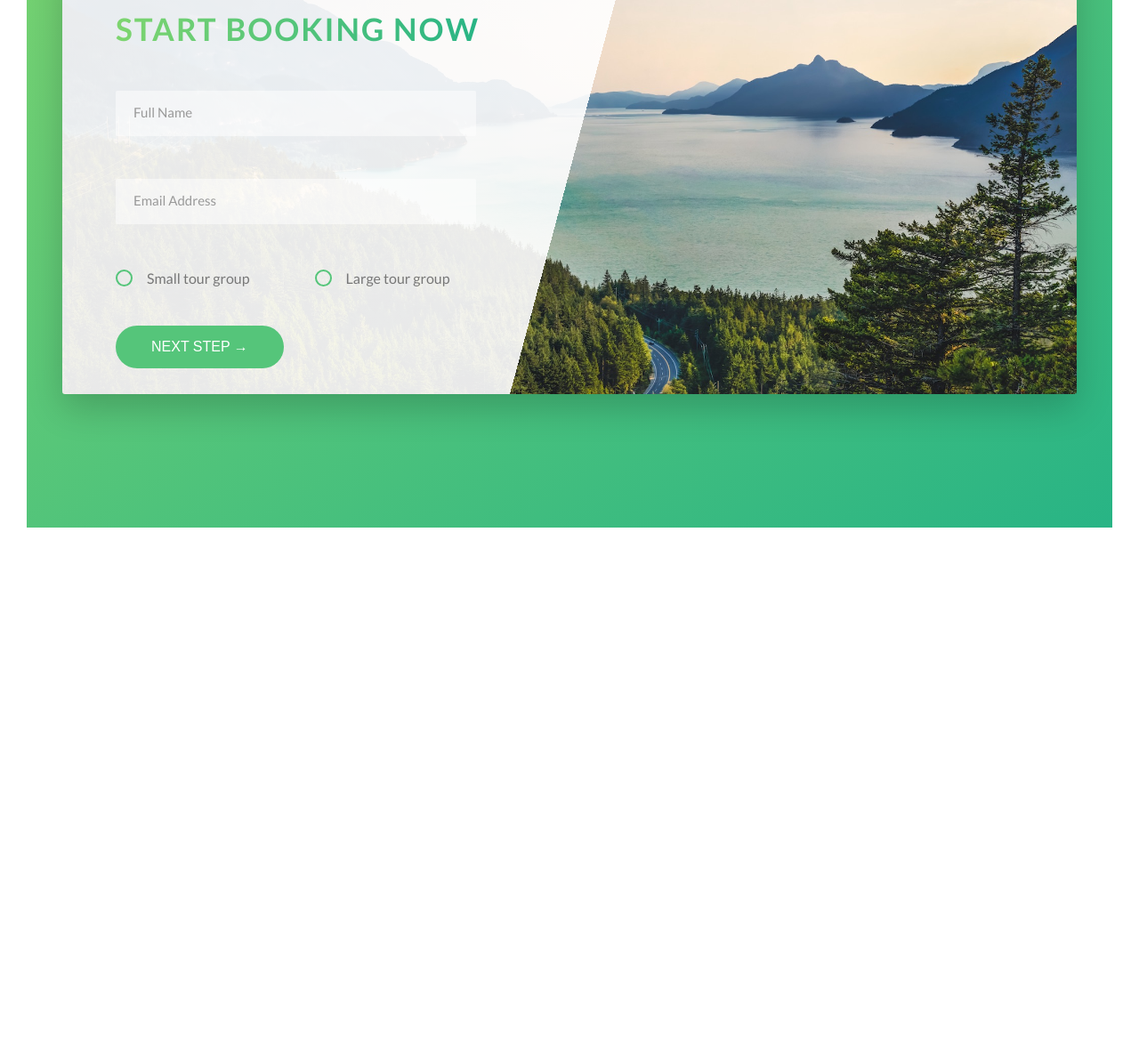
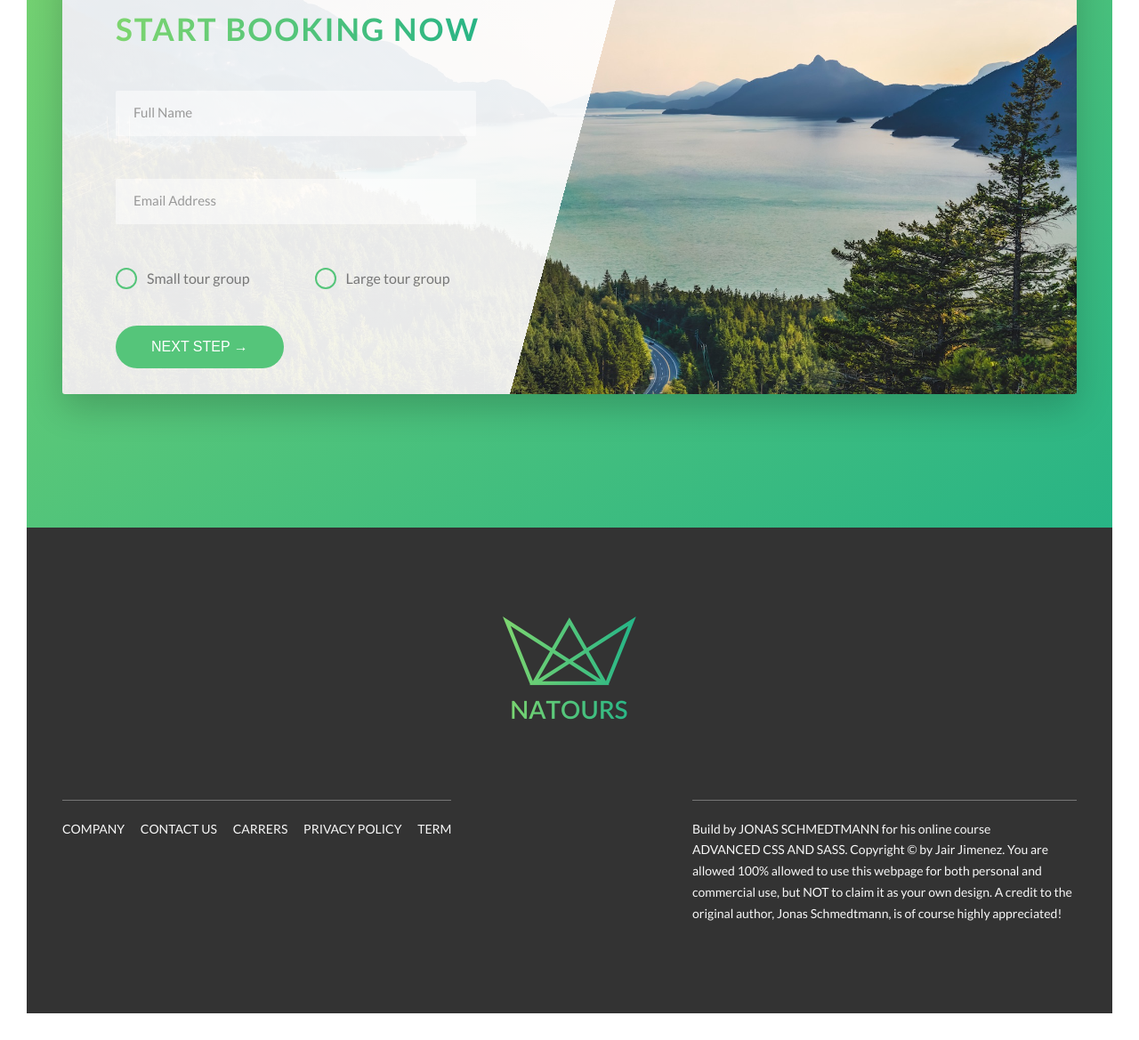
Before and after one commit to JairJap28/Advanced-CSS-and-SASS, a website: page 1-Natours/index.html in a window 1280 px wide. Shown: the part 4736-5905 px from the top of the page at 89% size. Before the commit the page ends 5359 px from the top, so only its background shows below. Drawn offline with Linux system fonts and the light colour scheme.

Commit message:
Lesson 48 - Build footer

```diff
--- a/1-Natours/index.html
+++ b/1-Natours/index.html
@@ -299,6 +299,32 @@
             </section>
         </main>
 
+        <footer class="footer">
+            <div class="footer__logo-box">
+                <img src="img/logo-green-2x.png" alt="Full logo" class="footer__logo">
+            </div>
+            <div class="row">
+                <div class="col-1-of-2">
+                    <div class="footer__navigation">
+                        <ul class="footer__list">
+                            <li class="footer__item"><a href="#" class="footer__link">Company</a></li>
+                            <li class="footer__item"><a href="#" class="footer__link">Contact us</a></li>
+                            <li class="footer__item"><a href="#" class="footer__link">Carrers</a></li>
+                            <li class="footer__item"><a href="#" class="footer__link">Privacy policy</a></li>
+                            <li class="footer__item"><a href="#" class="footer__link">Term</a></li>
+                        </ul>
+                    </div>
+                </div>
+                <div class="col-1-of-2">
+                    <p class="footer__copyright">
+                        Build by <a href="#" class="footer__link">Jonas Schmedtmann</a> for his online course
+                        <a href="" class="footer__link">Advanced CSS and sass</a>.
+                        Copyright &copy; by Jair Jimenez. You are allowed 100% allowed to use this webpage for both personal and commercial use, but NOT to claim it as your own design. A credit to the original author, Jonas Schmedtmann, is of course highly appreciated!
+                    </p>
+                </div>
+            </div>
+        </footer>
+
         <!--
         <section class="grid-test">
             <div class="row">
--- a/1-Natours/sass/abstract/_variables.scss
+++ b/1-Natours/sass/abstract/_variables.scss
@@ -14,6 +14,8 @@
 
 $color-grey-dark: #777;
 $color-grey-dark-2: #999;
+$color-grey-dark-3: #333;
+
 $color-white: #fff;
 $color-black: #000;
 
--- a/1-Natours/sass/components/_form.scss
+++ b/1-Natours/sass/components/_form.scss
@@ -60,14 +60,14 @@
     }
 
     &__radio-button {
-        height: 1.5rem;
-        width: 1.5rem;
+        height: 2rem;
+        width: 2rem;
         border: 2px solid $color-primary;
         border-radius: 50%;
         display: inline-block;
         position: absolute;
         left: 0;
-        top: 0;
+        top: -2px;
 
         &::after {
             content: "";
--- a/1-Natours/sass/main.scss
+++ b/1-Natours/sass/main.scss
@@ -15,6 +15,7 @@
 @import "components/form";
 @import "components/story";
 
+@import "layout/footer";
 @import "layout/header";
 @import "layout/grid";
 
```
Also changed, not shown: 1-Natours/css/style.css.
